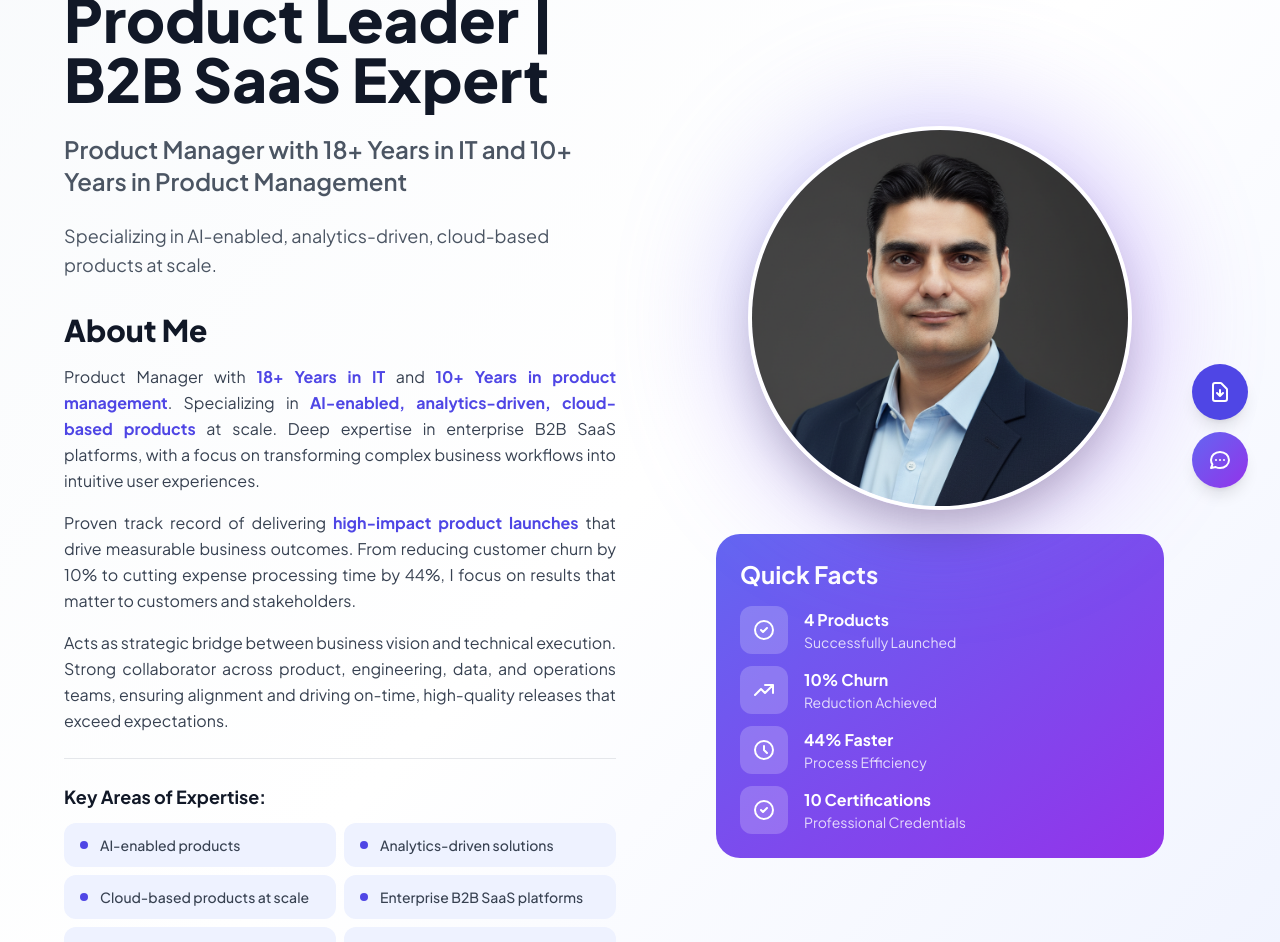
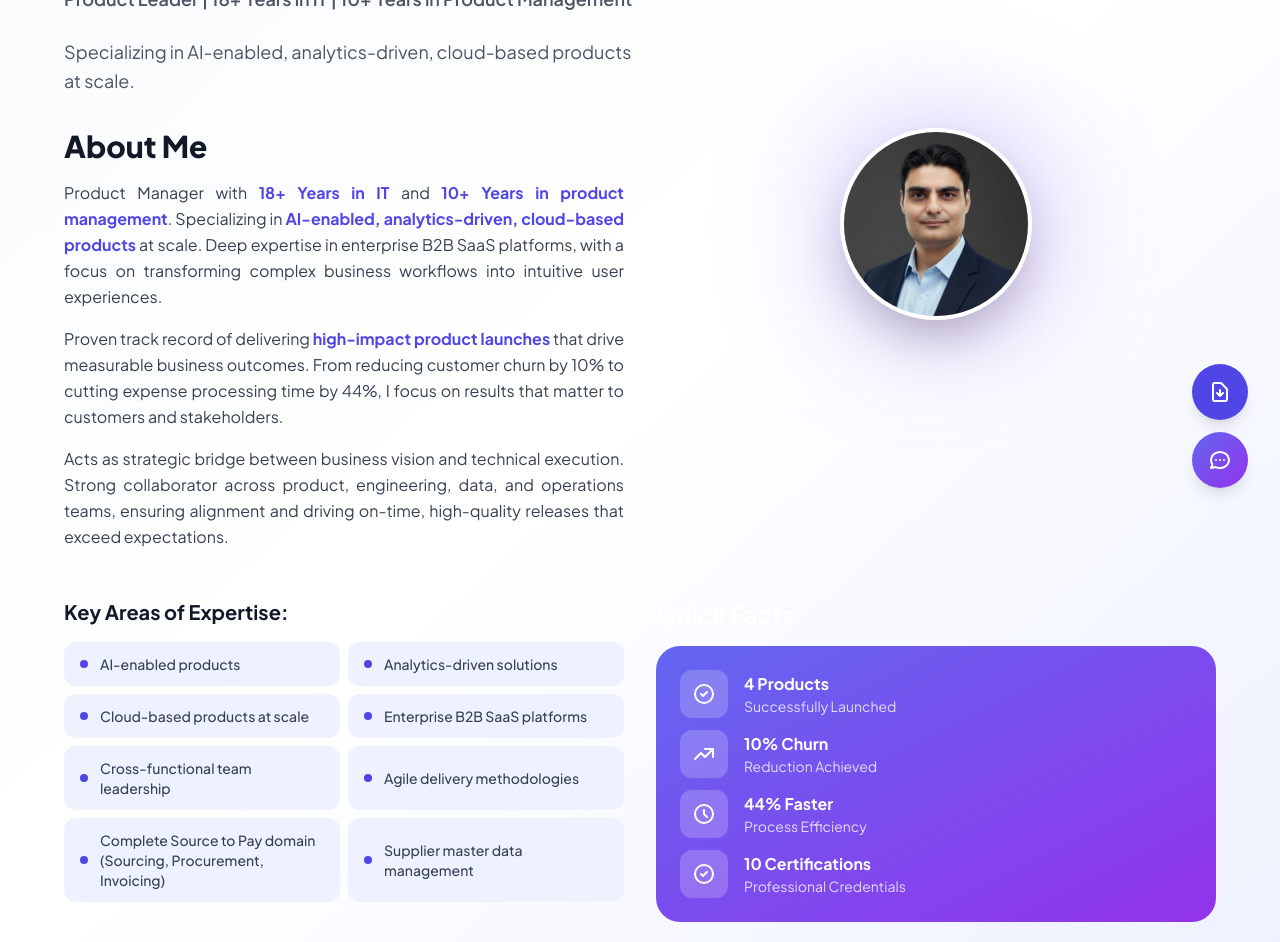
Before and after one commit to aroratanuj/aroratanuj-profile, a React (Vite) app: page / in a window 1280 px wide. Shown: the part 280-1222 px from the top of the page. Built offline with nearby package versions, Linux system fonts and the light colour scheme.

Commit message:
UI enhnacements

```diff
--- a/src/components/Hero.tsx
+++ b/src/components/Hero.tsx
@@ -4,10 +4,10 @@ import { pmExperienceText } from '../data/portfolio';
 
 const Hero = () => {
   return (
-    <section id="about" className="min-h-screen flex items-center bg-gradient-to-br from-slate-50 via-white to-indigo-50 py-20">
-      <div className="max-w-[1200px] mx-auto px-6 grid grid-cols-1 lg:grid-cols-2 gap-12 items-center">
-        {/* Left Content */}
-        <div className="order-2 lg:order-1 text-center lg:text-left">
+    <section id="about" className="min-h-screen flex items-start bg-gradient-to-br from-slate-50 via-white to-indigo-50 pt-12 md:pt-16 pb-8">
+      <div className="max-w-[1200px] mx-auto px-6">
+        {/* Top Section - Header */}
+        <div className="text-center lg:text-left mb-8">
           <div className="inline-flex items-center gap-2 bg-green-100 text-green-700 px-4 py-2 rounded-full text-sm font-semibold mb-6">
             <svg className="w-4 h-4" fill="currentColor" viewBox="0 0 24 24">
               <path d="M12 2C6.48 2 2 6.48 2 12s4.48 10 10 10 10-4.48 10-10S17.52 2 12 2zm-2 15l-5-5 1.41-1.41L10 14.17l7.59-7.59L19 8l-9 9z"/>
@@ -16,20 +16,23 @@ const Hero = () => {
             <span className="sm:hidden">Available</span>
           </div>
 
-          <h1 className="text-4xl md:text-5xl lg:text-6xl font-extrabold text-gray-900 leading-tight mb-6">
-            <span className="text-primary">{contactInfo.name}</span> – Product Leader | B2B SaaS Expert
+          <h1 className="text-3xl md:text-4xl lg:text-5xl font-extrabold text-gray-900 leading-tight mb-6">
+            Hi, I'm <span className="text-primary">{contactInfo.name}</span>
           </h1>
 
-          <h2 className="text-xl md:text-2xl text-gray-600 font-semibold mb-6">
-            {contactInfo.title} with {totalExperienceText} in IT and {pmExperienceText} in Product Management
+          <h2 className="text-base md:text-lg text-gray-600 font-semibold mb-6">
+            Product Leader | {totalExperienceText} in IT | {pmExperienceText} in Product Management
           </h2>
 
           <p className="text-lg text-gray-600 leading-relaxed mb-8 max-w-xl mx-auto lg:mx-0">
             Specializing in AI-enabled, analytics-driven, cloud-based products at scale.
           </p>
+        </div>
 
+        {/* Middle Section - About Me + Image */}
+        <div className="grid grid-cols-1 lg:grid-cols-2 gap-8 items-start mb-12">
           {/* About Me Content */}
-          <div className="mt-6 text-left">
+          <div className="order-2 lg:order-1">
             <h3 className="text-2xl md:text-3xl font-extrabold text-gray-900 mb-4">
               About Me
             </h3>
@@ -47,9 +50,29 @@ const Hero = () => {
                 Acts as strategic bridge between business vision and technical execution. Strong collaborator across product, engineering, data, and operations teams, ensuring alignment and driving on-time, high-quality releases that exceed expectations.
               </p>
             </div>
+          </div>
 
-            <div className="mt-6 pt-6 border-t border-gray-200">
-              <h4 className="text-lg font-bold text-gray-900 mb-3">
+          {/* Image */}
+          <div className="order-1 lg:order-2 flex justify-center">
+            <div className="relative">
+              <div className="absolute inset-0 bg-gradient-to-br from-indigo-400 to-purple-500 rounded-full blur-3xl opacity-20 animate-pulse"></div>
+              <div className="relative">
+                <img
+                  src="/tanuj.png"
+                  alt="Tanuj Arora - Product Manager with 18+ years of IT experience and 10+ years in product management, specializing in AI-enabled, analytics-driven, cloud-based B2B SaaS products"
+                  className="w-32 h-32 md:w-40 md:h-40 lg:w-48 lg:h-48 rounded-full object-cover object-top border-4 border-white shadow-2xl"
+                  loading="eager"
+                />
+              </div>
+            </div>
+          </div>
+        </div>
+
+        {/* Bottom Section - Key Areas + Quick Facts Aligned */}
+        <div className="grid grid-cols-1 lg:grid-cols-2 gap-8 items-start">
+          {/* Key Areas of Expertise */}
+          <div>
+            <h4 className="text-xl font-bold text-gray-900 mb-4">
               Key Areas of Expertise:
             </h4>
             <div className="grid grid-cols-1 sm:grid-cols-2 gap-2">
@@ -60,10 +83,8 @@ const Hero = () => {
                 'Enterprise B2B SaaS platforms',
                 'Cross-functional team leadership',
                 'Agile delivery methodologies',
-                  'Invoicing',
-                  'Procurement',
-                  'Sourcing',
-                  'Complete Source to Pay domain knowledge'
+                'Complete Source to Pay domain (Sourcing, Procurement, Invoicing)',
+                'Supplier master data management'
               ].map((expertise, index) => (
                 <div key={index} className="flex items-center gap-3 bg-indigo-50 px-4 py-3 rounded-xl">
                   <span className="w-2 h-2 bg-primary rounded-full flex-shrink-0"></span>
@@ -72,27 +93,11 @@ const Hero = () => {
               ))}
             </div>
           </div>
-          </div>
-        </div>
-
-        {/* Right Content - Image and Quick Facts */}
-        <div className="order-1 lg:order-2 flex flex-col items-center gap-6">
-          {/* Image */}
-          <div className="relative">
-            <div className="absolute inset-0 bg-gradient-to-br from-indigo-400 to-purple-500 rounded-full blur-3xl opacity-20 animate-pulse"></div>
-            <div className="relative">
-              <img
-                src="/tanuj.png"
-                alt="Tanuj Arora - Product Manager with 18+ years of IT experience and 10+ years in product management, specializing in AI-enabled, analytics-driven, cloud-based B2B SaaS products"
-                className="w-72 h-72 md:w-80 md:h-80 lg:w-96 lg:h-96 rounded-full object-cover object-top border-4 border-white shadow-2xl"
-                loading="eager"
-              />
-            </div>
-          </div>
 
           {/* Quick Facts */}
-          <div className="bg-gradient-to-br from-indigo-500 to-purple-600 rounded-2xl md:rounded-3xl p-6 text-white w-full max-w-md">
-            <h3 className="text-xl md:text-2xl font-bold mb-4">Quick Facts</h3>
+          <div>
+            <h3 className="text-xl md:text-2xl font-bold text-white mb-4">Quick Facts</h3>
+            <div className="bg-gradient-to-br from-indigo-500 to-purple-600 rounded-2xl md:rounded-3xl p-6 text-white">
               <div className="space-y-3">
                 <div className="flex items-center gap-4">
                   <div className="w-12 h-12 bg-white/20 rounded-xl flex items-center justify-center">
@@ -145,6 +150,7 @@ const Hero = () => {
             </div>
           </div>
         </div>
+      </div>
     </section>
   );
 };
```
Lines whose indentation alone changed are shown as unchanged.
